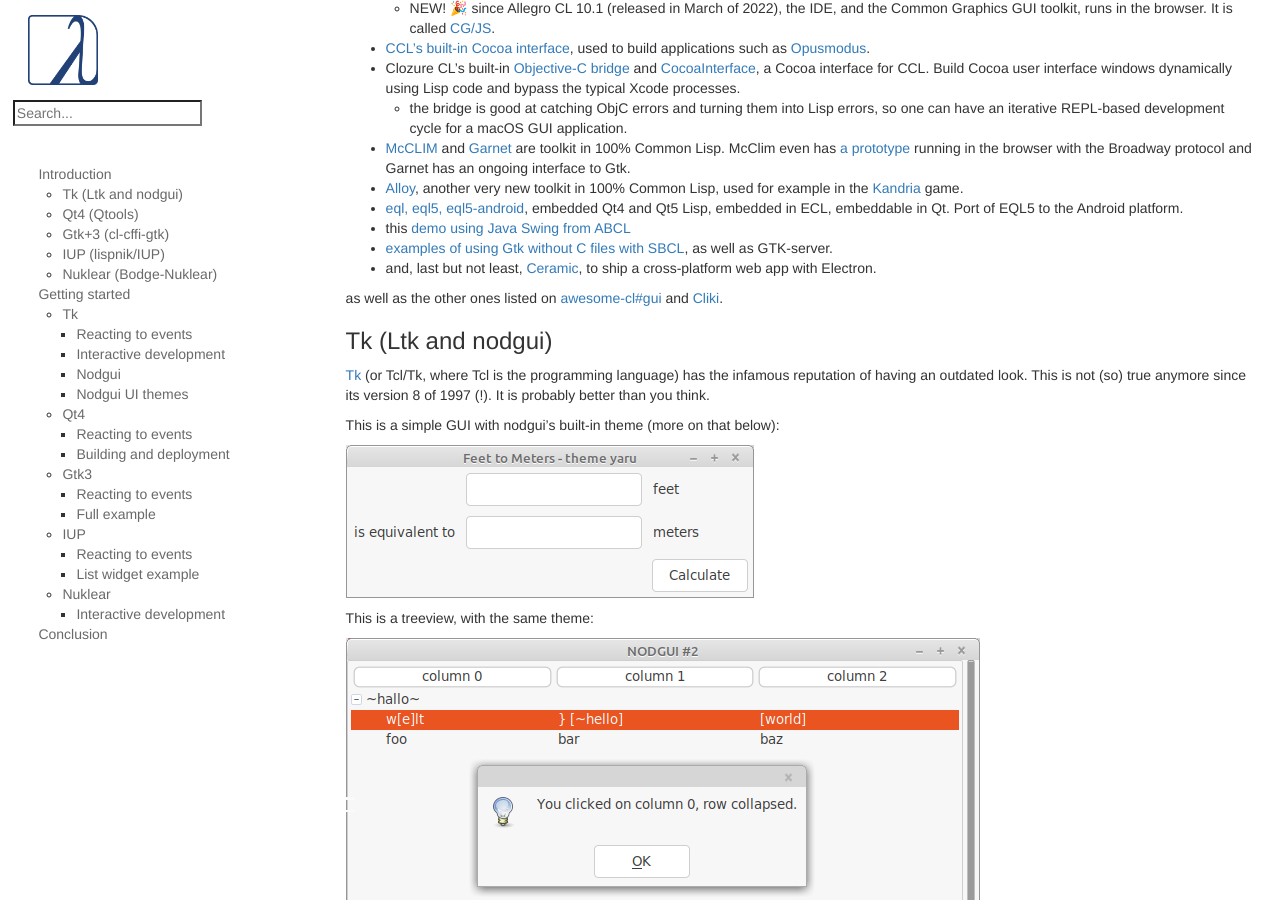
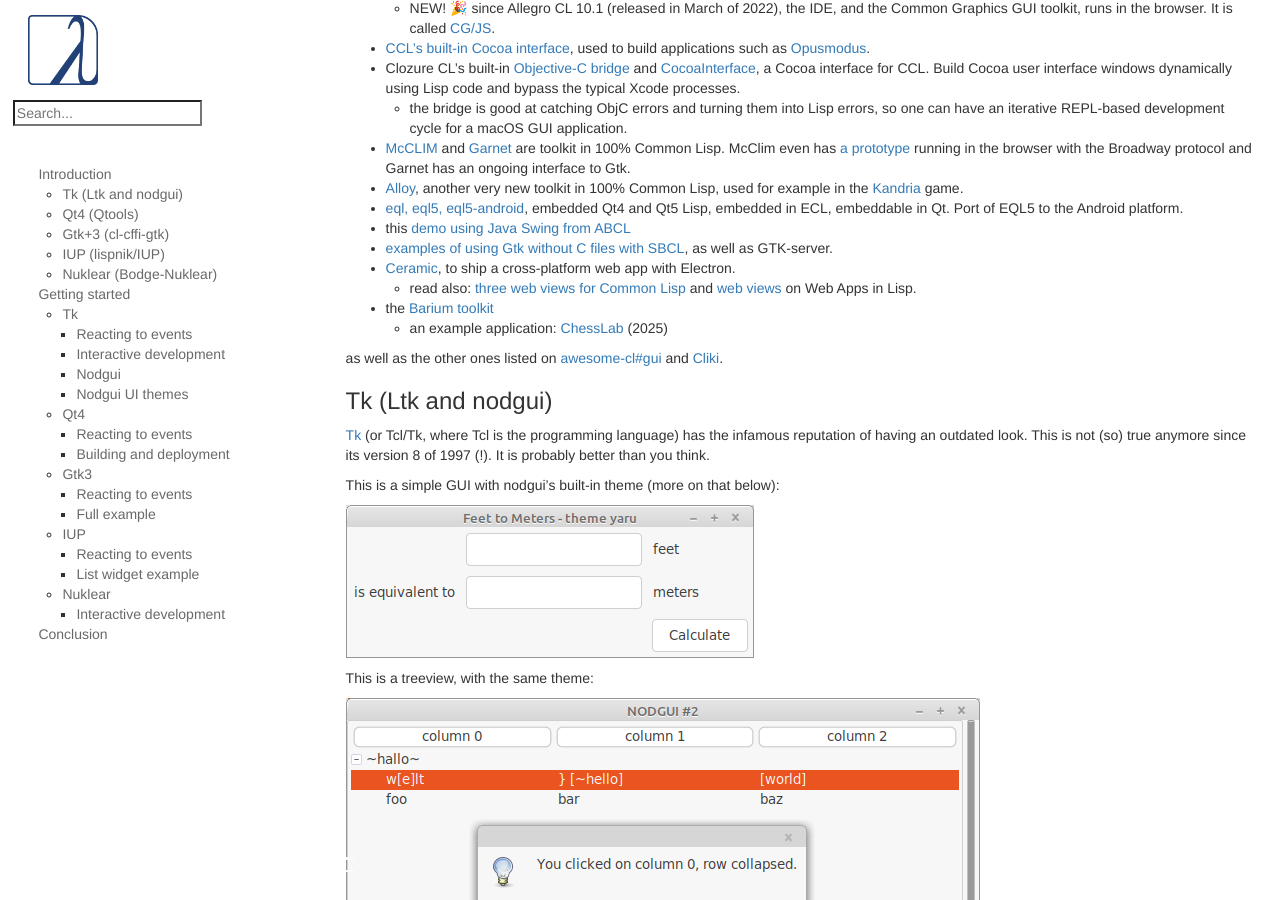
Before and after one commit to LispCookbook/cl-cookbook, a Jekyll site: the page built from gui.md, in a window 1280 px wide and 900 px high, scrolled down 808 px. Built offline with Jekyll 4.4.1, drawn with Linux system fonts in a browser that asks for light colours.

Commit message:
gui: mention Barium, link to web views resources

```diff
--- a/gui.md
+++ b/gui.md
@@ -56,7 +56,10 @@
 * [eql, eql5, eql5-android](https://gitlab.com/eql), embedded Qt4 and Qt5 Lisp, embedded in ECL, embeddable in Qt. Port of EQL5 to the Android platform.
 * this [demo using Java Swing from ABCL](https://github.com/defunkydrummer/abcl-jazz)
 * [examples of using Gtk without C files with SBCL](https://github.com/mifpasoti/Gtk-Demos), as well as GTK-server.
-* and, last but not least, [Ceramic][ceramic], to ship a cross-platform web app with Electron.
+* [Ceramic][ceramic], to ship a cross-platform web app with Electron.
+  * read also: [three web views for Common Lisp](https://lisp-journey.gitlab.io/blog/three-web-views-for-common-lisp--cross-platform-guis/) and [web views](https://web-apps-in-lisp.github.io/building-blocks/web-views/index.html) on Web Apps in Lisp.
+* the [Barium toolkit](https://tomscii.sig7.se/barium/)
+  * an example application: [ChessLab](https://tomscii.sig7.se/chesslab/) (2025)
 
 as well as the other ones listed on [awesome-cl#gui](https://github.com/CodyReichert/awesome-cl#Gui) and [Cliki](https://www.cliki.net/GUI).
 
```
